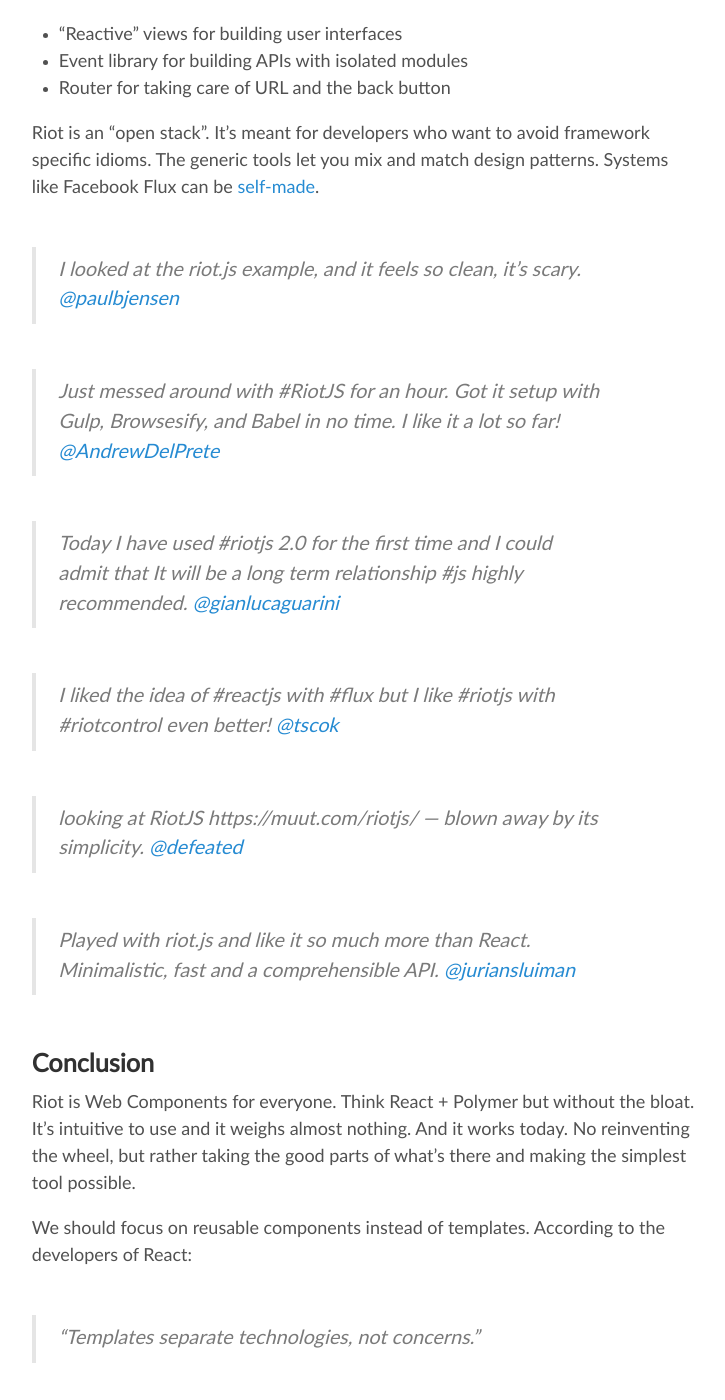
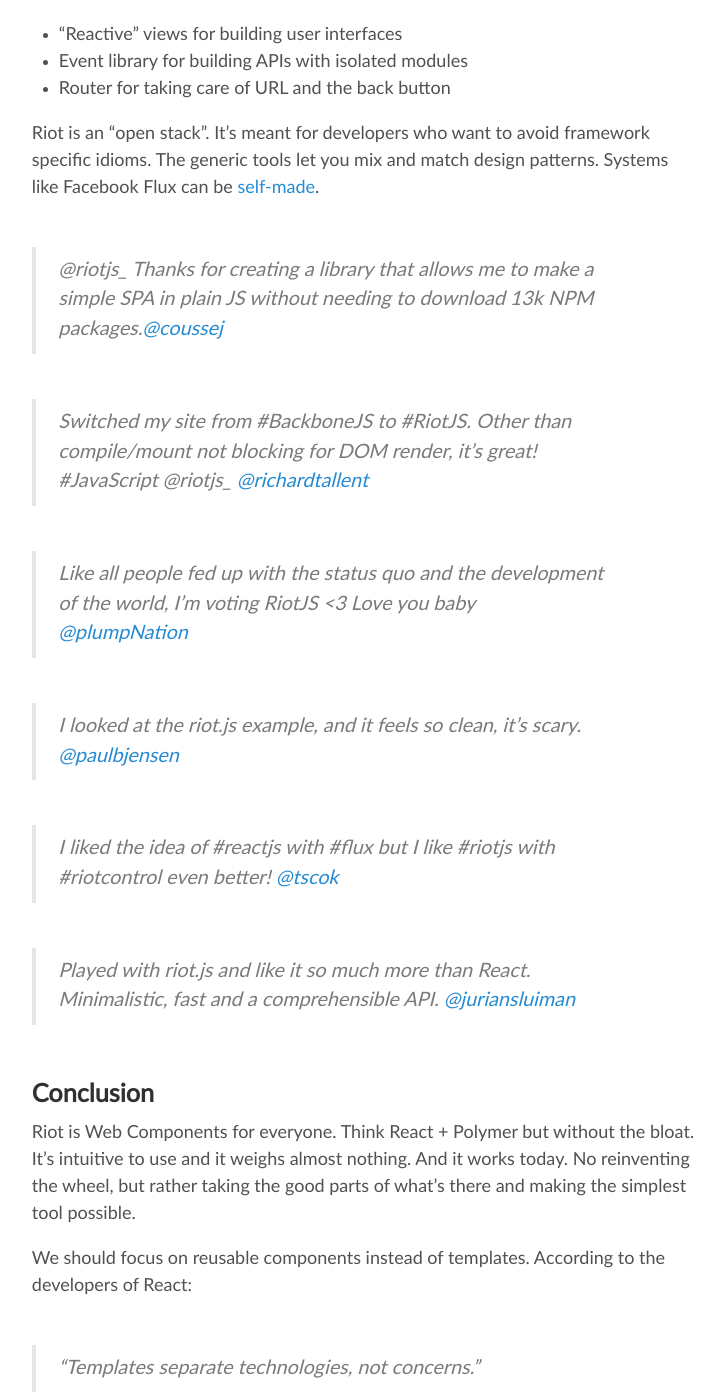
Before and after one commit to riot/riot.github.io, a Jekyll site: the page built from index.md, in a window 1280 px wide and 1400 px high, scrolled down 3922 px. Shown: the whole window, without its empty margins (277-1002 px from the left). Built offline with Jekyll 4.4.1, drawn with Linux system fonts in a browser that asks for light colours; nearby versions of some CDN libraries; emoji names are drawn with the system emoji font.

Commit message:
updated: add some new tweets

```diff
--- a/index.md
+++ b/index.md
@@ -169,16 +169,18 @@
 Riot is an "open stack". It's meant for developers who want to avoid framework specific idioms. The generic tools let you mix and match design patterns. Systems like Facebook Flux can be [self-made](https://github.com/jimsparkman/RiotControl).
 
 
+> @riotjs_ Thanks for creating a library that allows me to make a simple SPA in plain JS without needing to download 13k NPM packages.[@coussej](https://twitter.com/coussej/status/763659990250946561)
+
+> Switched my site from #BackboneJS to #RiotJS. Other than compile/mount not blocking for DOM render, it's great! #JavaScript @riotjs_
+ [@richardtallent](https://twitter.com/richardtallent/status/766696802066194432)
+
+> Like all people fed up with the status quo and the development of the world, I'm voting RiotJS <3 Love you baby [@plumpNation](https://twitter.com/plumpNation/status/760803974660390912)
+
 > I looked at the riot.js example, and it feels so clean, it's scary. [@paulbjensen](https://twitter.com/paulbjensen/status/558378720403419137)
-
-> Just messed around with #RiotJS for an hour. Got it setup with Gulp, Browsesify, and Babel in no time. I like it a lot so far! [@AndrewDelPrete](https://twitter.com/AndrewDelPrete/status/630976295011127296)
-
-> Today I have used #riotjs 2.0 for the first time and I could admit that It will be a long term relationship #js highly recommended. [@gianlucaguarini](https://twitter.com/gianlucaguarini/status/559756081862574080)
 
 > I liked the idea of #reactjs with #flux but I like #riotjs with #riotcontrol even better!
 [@tscok](https://twitter.com/tscok/status/580509124598829056)
 
-> looking at RiotJS https://muut.com/riotjs/ — blown away by its simplicity. [@defeated](https://twitter.com/defeated/status/559215403541757952)
 
 > Played with riot.js and like it so much more than React. Minimalistic, fast and a comprehensible API. [@juriansluiman](https://twitter.com/juriansluiman/status/560399379035865088)
 
```
